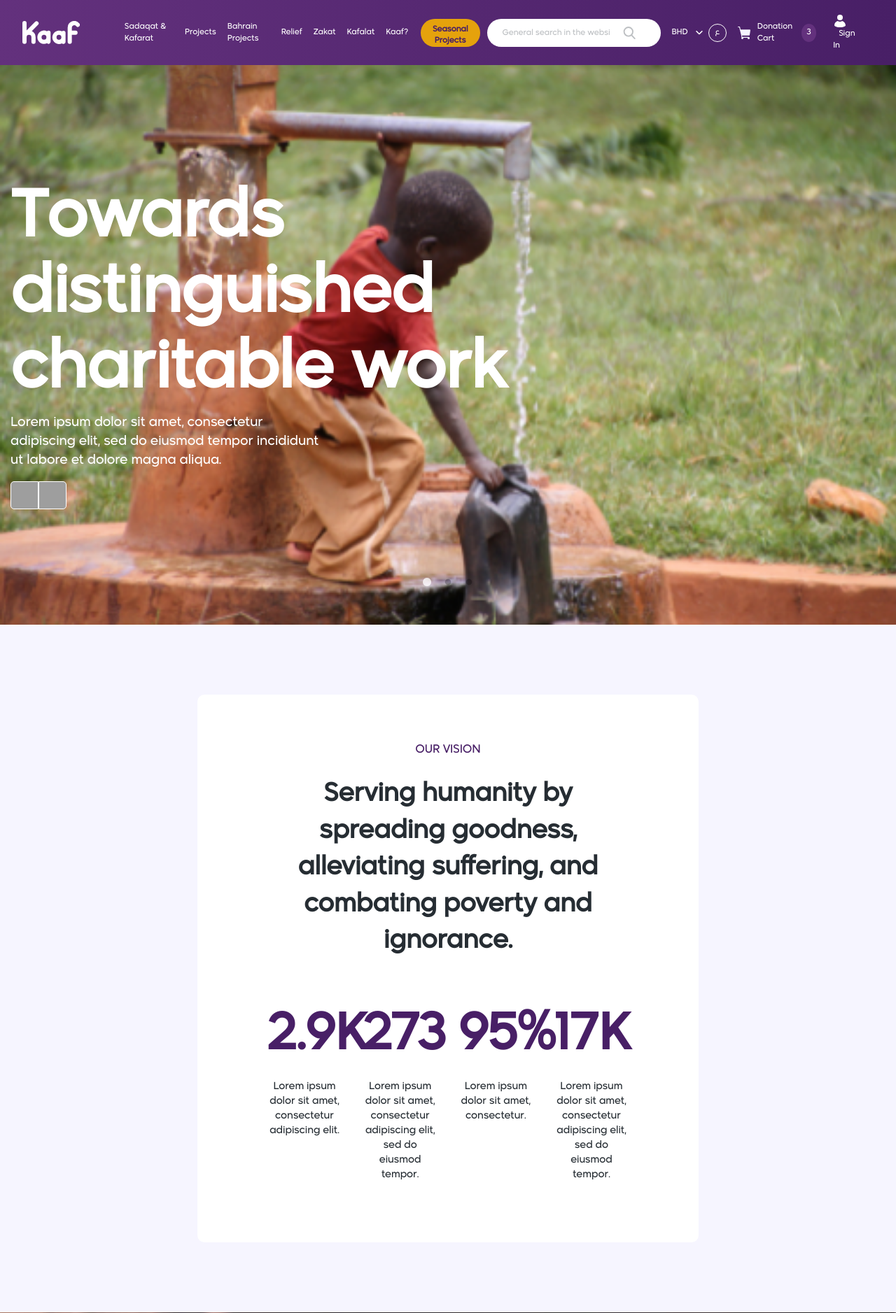
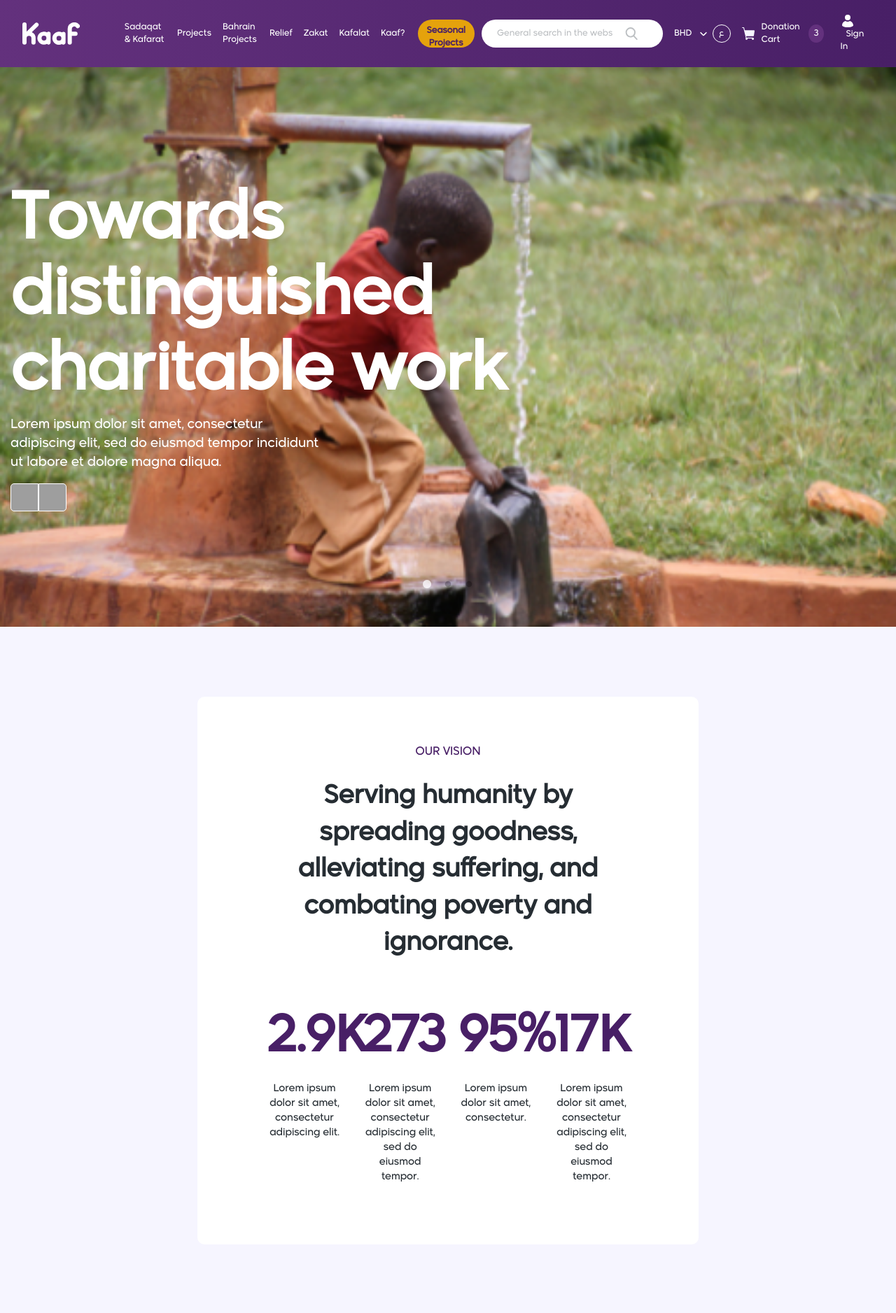
Before and after one commit to ibra4/kaaf, a PHP site: page / in a window 1280 px wide. Shown: the top 1877 px of the page at 70% size. Run offline with PHP 8.4, Linux system fonts and the light colour scheme; some libraries are stand-ins or nearby versions; grey boxes are pictures that could not be loaded.

Commit message:
Style Fix

```diff
--- a/css/style.css
+++ b/css/style.css
@@ -738,13 +738,13 @@ ul.no-style {
 @media (min-width: 1201px) and (max-width: 1536px) {
     .nav-link {
         padding: 20px 5px;
-        font-size: 11px;
+        font-size: 12px;
     }
     .nav-item button {
-        font-size: 11px;
+        font-size: 12px;
     }
 
     body {
-        font-size: 11px;
+        font-size: 12px;
     }
 }
```
